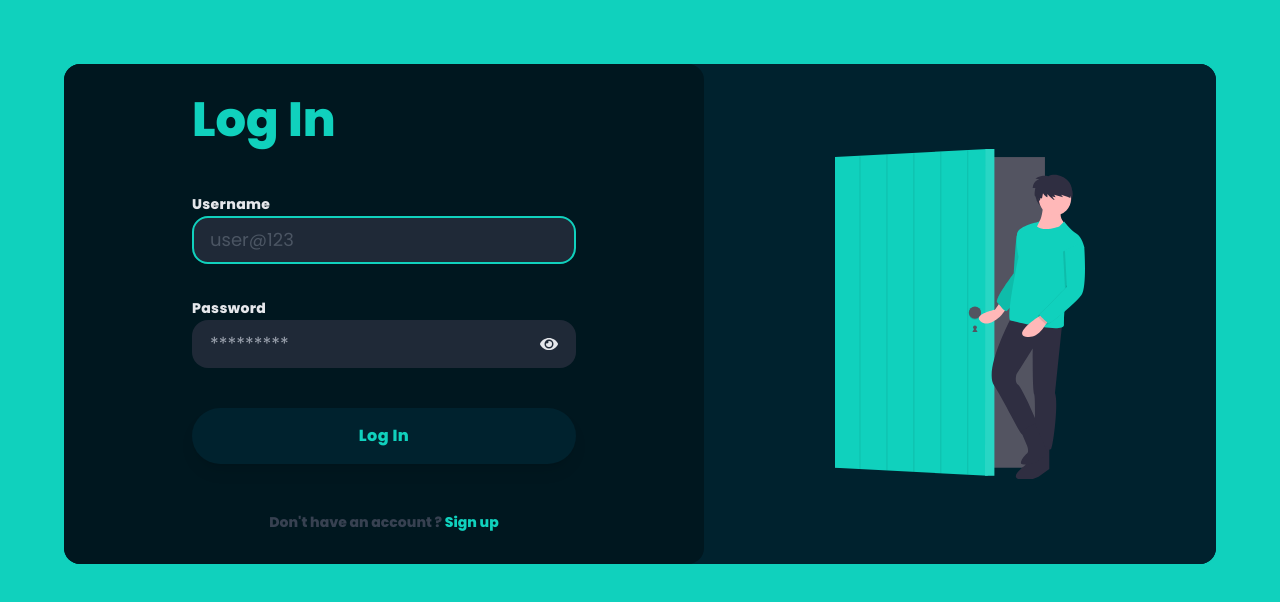
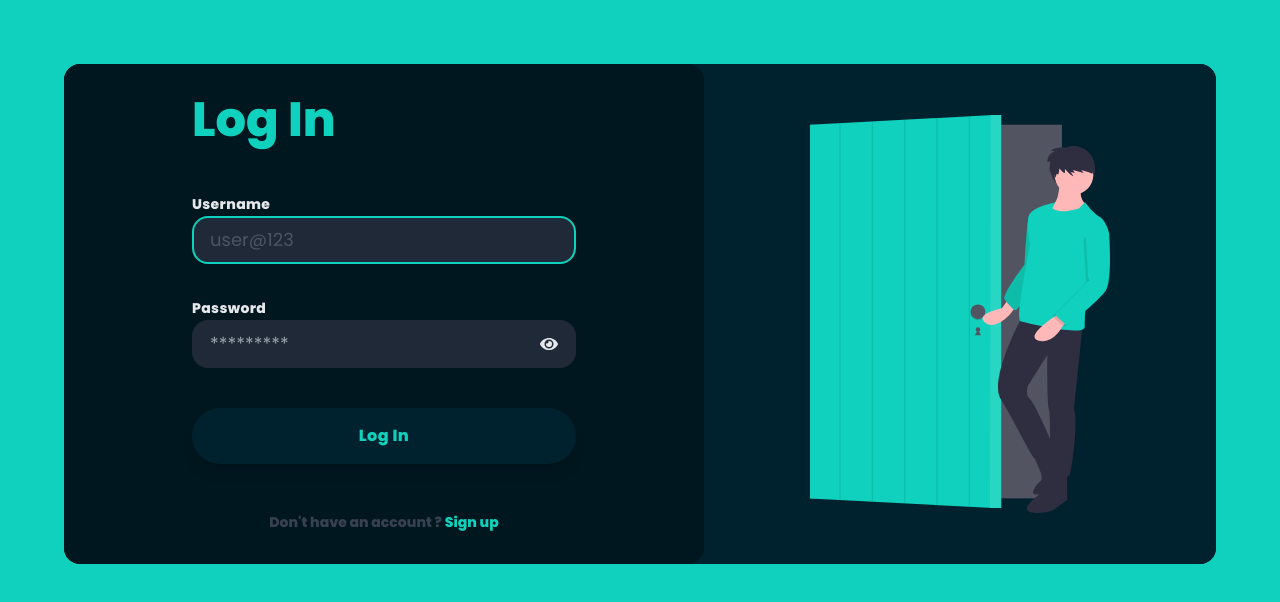
Before and after one commit to kjais1720/Hooked, a React (Create React App) app: page /auth/login in a window 1280 px wide. Shown: the top 602 px of the page. Built offline with nearby package versions, Linux system fonts and the light colour scheme.

Commit message:
fix: moved illustration to assets folder

```diff
--- a/src/components/Login.jsx
+++ b/src/components/Login.jsx
@@ -1,7 +1,6 @@
 import { FaEye, FaEyeSlash } from "react-icons/fa";
 import { useReducer } from "react";
 import { Link } from "react-router-dom";
-import { LoginIllustration } from "components";
 export function Login({ formik }) {
   const [showPassword, toggleShowPassword] = useReducer(
     (state) => !state,
@@ -11,13 +10,6 @@ export function Login({ formik }) {
     <div className="min-h-screen bg-primary p-4 md:p-16">
       <div className="rounded-2xl bg-light-100 dark:bg-dark-100 lg:flex">
         <div className=" md:rounded-r-0 rounded-2xl bg-light-200 p-8 dark:bg-dark-200 md:rounded-l-2xl xl:max-w-screen-sm">
-          {/* <div className="py-12 bg-light-200 dark:bg-dark-200 flex justify-center lg:justify-start lg:px-12">
-            <div className="cursor-pointer flex items-center">
-              <div className="text-2xl text-primary tracking-wide ml-2 font-semibold">
-                Social Gully
-              </div>
-            </div>
-          </div> */}
           <div className=" bg-light-200 px-4 dark:bg-dark-200 sm:px-24 md:px-4 lg:px-12 xl:max-w-2xl xl:px-24">
             <h2
               className="xl:text-bold text-center font-display text-4xl font-semibold text-primary lg:text-left
@@ -106,7 +98,7 @@ export function Login({ formik }) {
         </div>
         <div className="hidden flex-1 items-center justify-center rounded-r-2xl bg-light-100 dark:bg-dark-100 lg:flex ">
           <div className="max-w-xs transform cursor-pointer duration-200 hover:scale-110">
-            <LoginIllustration />
+            <img src="/assets/loginIllustration.svg" alt="A man opening a door"/>
           </div>
         </div>
       </div>
--- a/src/components/SignUp.jsx
+++ b/src/components/SignUp.jsx
@@ -1,6 +1,5 @@
 import { FaEye, FaEyeSlash } from "react-icons/fa";
 import { useReducer } from "react";
-import { LoginIllustration } from "components";
 import { Link } from "react-router-dom";
 export function SignUp({ formik }) {
   const [showPassword, toggleShowPassword] = useReducer(
@@ -169,7 +168,7 @@ export function SignUp({ formik }) {
         </div>
         <div className="hidden flex-1 items-center justify-center rounded-r-2xl bg-light-100 dark:bg-dark-200 lg:flex ">
           <div className="max-w-xs transform cursor-pointer duration-200 hover:scale-110">
-            <LoginIllustration />
+            <img src="/assets/loginIllustration" alt="a man opening a door"/>
           </div>
         </div>
       </div>
--- a/src/components/index.js
+++ b/src/components/index.js
@@ -1,4 +1,3 @@
 export { Login } from "./Login"
 export { SignUp } from "./SignUp"
 export {Toast} from "./Toast"
-export { LoginIllustration } from "./Illustration";
--- a/src/utils/axiosConfig.js
+++ b/src/utils/axiosConfig.js
@@ -3,7 +3,7 @@ export const configureAxios = () => {
   axios.interceptors.request.use(
     (config) => {
       const userToken = localStorage.getItem("USER_TOKEN");
-      config.baseURL = "http://localhost:4000/";
+      config.baseURL = "http://hooked-social-api.herokuapp.com";
       config.headers.Authorization = `Bearer ${userToken}`;
       return config;
     },
```
Also changed, not shown: public/assets/loginIllustration.svg.
